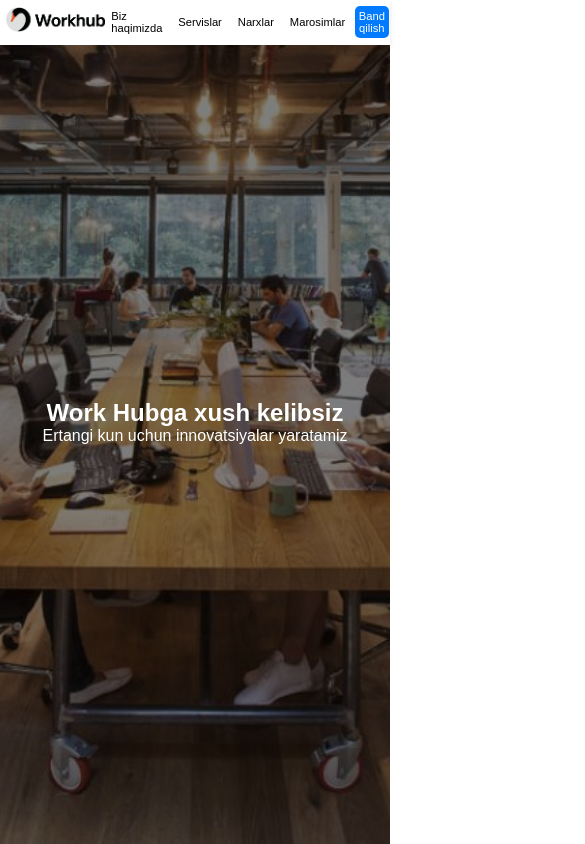
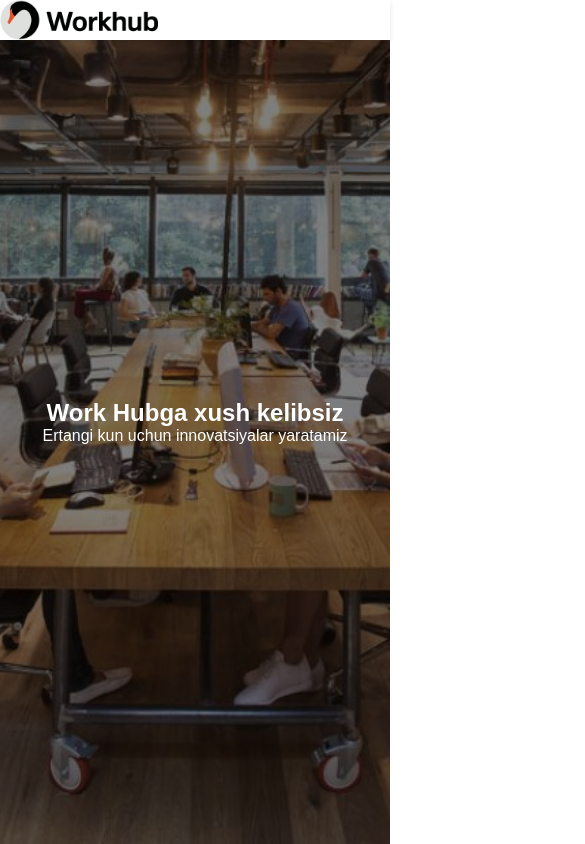
Before and after one commit to yevgenevic/lesson21, a plain HTML site: page index.html in a window 390 px wide. Shown: the top 844 px of the page, 585 px wide, since content can reach past the window. Drawn offline with Linux system fonts and the light colour scheme.

Commit message:
Update style.css

```diff
--- a/style.css
+++ b/style.css
@@ -8,14 +8,13 @@
 .navbar {
   position: fixed;
   width: 100%;
-  padding: 1rem;
+  /* padding: 1rem; */
   background: white;
   display: flex;
   justify-content: space-between;
   align-items: center;
   z-index: 1000;
   box-shadow: 0 2px 5px rgba(0, 0, 0, 0.1);
-  transition: all 0.3s ease;
 }
 
 .logo {
@@ -25,12 +24,13 @@
 .logo img {
   height: 40px;
   width: auto;
-  transition: all 0.3s ease;
+  vertical-align: middle;
 }
 
 html {
   scroll-behavior: smooth;
 }
+
 
 .nav-buttons {
   display: flex;
@@ -56,7 +56,6 @@ html {
   font-size: 18px;
   transition: all 0.3s ease;
 }
-
 
 .hero {
   height: 100vh;
@@ -368,31 +367,6 @@ html {
   cursor: pointer;
 }
 
-@media (max-width: 1024px) {
-  .navbar {
-    padding: 0.8rem;
-  }
-
-  .logo img {
-    height: 35px;
-  }
-
-  .nav-buttons {
-    gap: 0.5rem;
-  }
-
-  .nav-button {
-    padding: 0.4rem 0.8rem;
-    font-size: 0.9rem;
-  }
-
-  .booking {
-    padding: 8px;
-    font-size: 0.9rem;
-  }
-}
-
-/* Mobile screens */
 @media (max-width: 768px) {
   .services-grid,
   .pricing-grid,
@@ -409,51 +383,28 @@ html {
   .event-card:nth-child(even) {
     direction: ltr;
   }
-  .navbar {
-    padding: 0.5rem;
+
+  .nav-buttons {
+    display: none;
   }
 
-  .logo img {
-    height: 30px;
+  .footer-content {
+    grid-template-columns: 1fr 1fr;
   }
 
-  .nav-buttons {
-    gap: 0.3rem;
+  .footer-bottom {
+    flex-direction: column;
+    text-align: center;
+    gap: 1rem;
+  }
+}
+
+@media (max-width: 480px) {
+  .community-grid {
+    grid-template-columns: 1fr;
   }
 
-  .nav-button {
-    padding: 0.3rem 0.5rem;
-    font-size: 0.8rem;
-  }
-
-  .booking {
-    padding: 6px;
-    font-size: 0.8rem;
-  }
-
-}
-
-/* Small mobile screens */
-@media (max-width: 480px) {
-  .navbar {
-    padding: 0.4rem;
-  }
-
-  .logo img {
-    height: 25px;
-  }
-
-  .nav-buttons {
-    gap: 0.2rem;
-  }
-
-  .nav-button {
-    padding: 0.2rem 0.4rem;
-    font-size: 0.7rem;
-  }
-
-  .booking {
-    padding: 4px;
-    font-size: 0.7rem;
+  .footer-content {
+    grid-template-columns: 1fr;
   }
 }
```
